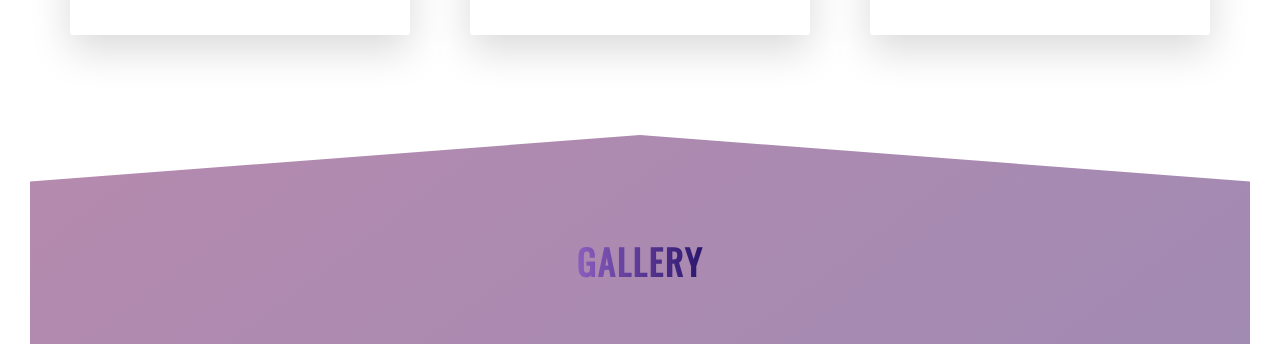
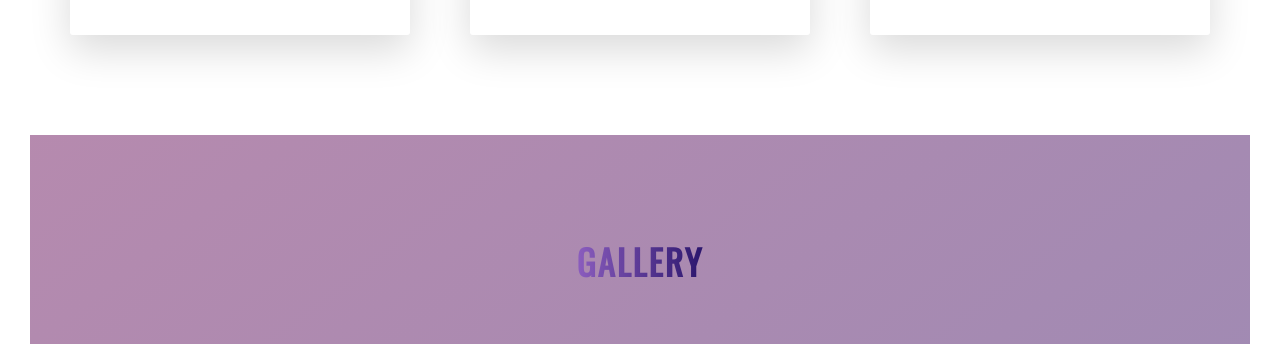
Before and after one commit to PauliusR21/PauliusR21.github.io, a website: page index.html in a window 1280 px wide. Shown: the part 2840-3184 px from the top of the page. Drawn offline with nearby package versions, Linux system fonts and the light colour scheme; grey boxes are pictures that could not be loaded.

Commit message:
Update style.css
clip path remove

```diff
--- a/css/style.css
+++ b/css/style.css
@@ -1004,7 +1004,6 @@ figure {
 
 .section-gallery {
   background-image: linear-gradient(to right bottom, rgba(109, 22, 94, 0.5), rgba(43, 22, 109, 0.5));
-  clip-path: polygon(50% 0%, 100% 5%, 100% 100%, 50% 95%, 0 100%, 0 5%);
   padding: 10rem 0; }
 
 #loader {
```
